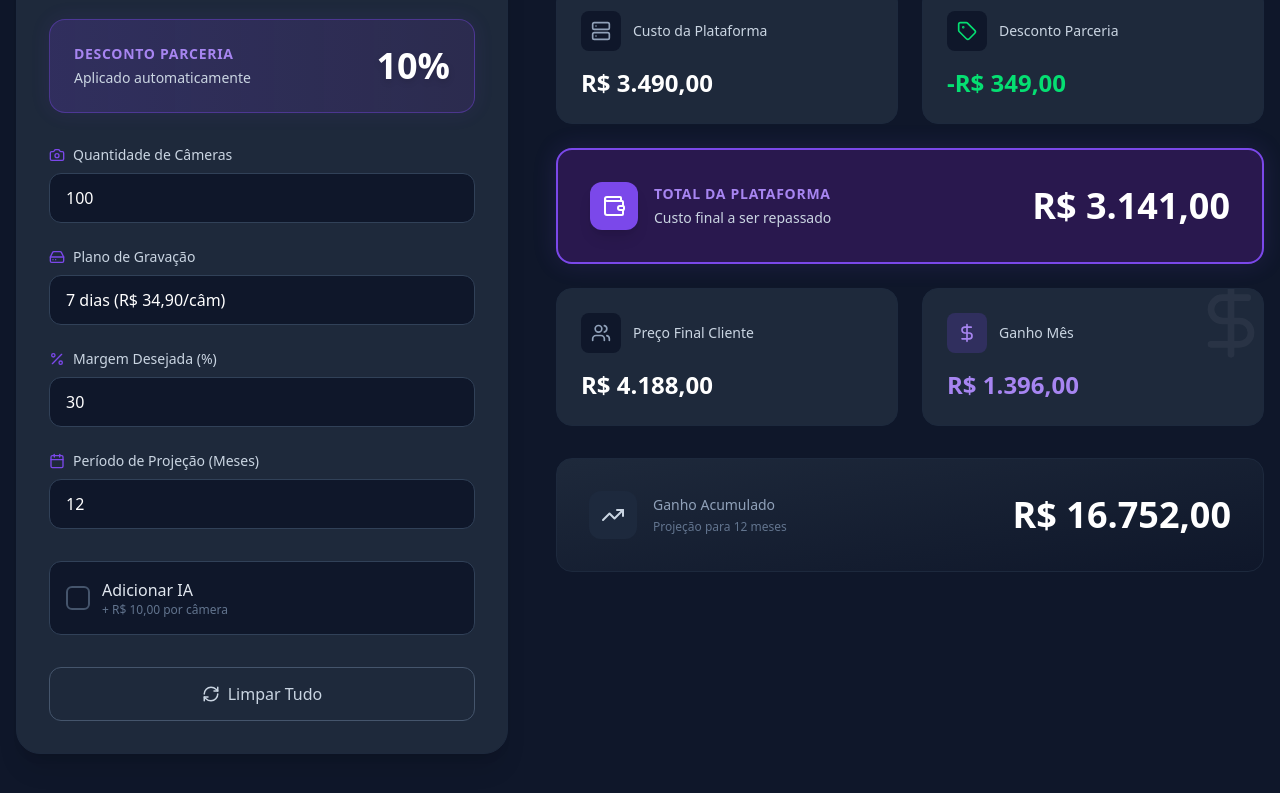
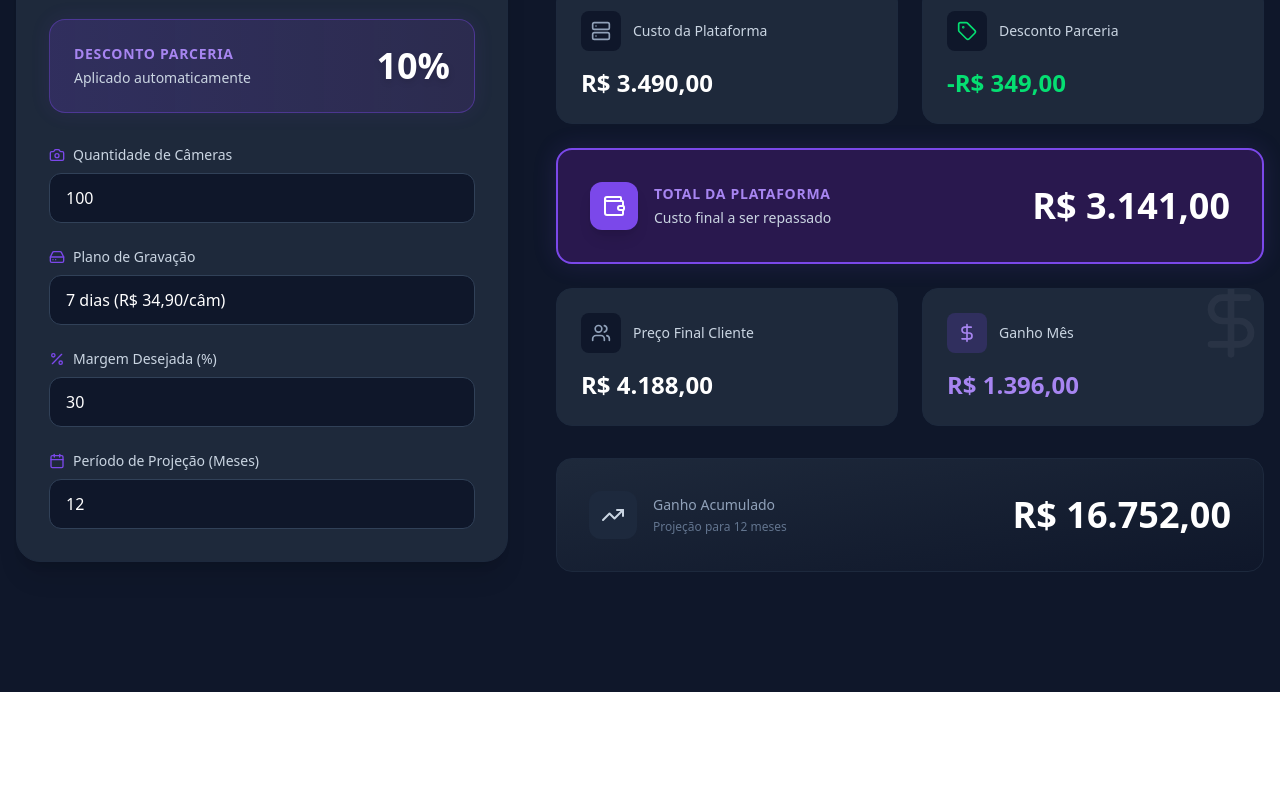
Before and after one commit to isaaceullen/parceirocamerite, a React (Vite) app: page / in a window 1280 px wide. Shown: the part 307-1100 px from the top of the page. After the commit the page ends 999 px from the top, so only its background shows below. Built offline with nearby package versions, Linux system fonts and the light colour scheme.

Commit message:
refactor: Remove unused IA state and logic
The 'ia' state variable and its associated logic for calculating the base unit cost have been removed. This feature was not being utilized in the current application logic.

```diff
--- a/src/App.tsx
+++ b/src/App.tsx
@@ -1,5 +1,5 @@
 import React, { useState } from 'react';
-import { Camera, HardDrive, DollarSign, Percent, Calendar, Sparkles, Tag, Server, Users, TrendingUp, RefreshCw, Wallet } from 'lucide-react';
+import { Camera, HardDrive, DollarSign, Percent, Calendar, Tag, Server, Users, TrendingUp, Wallet } from 'lucide-react';
 
 const PRECOS_BASE = {
   3: 24.9,
@@ -12,15 +12,6 @@ export default function App() {
   const [plano, setPlano] = useState<3 | 7 | 30>(7);
   const [margem, setMargem] = useState<number>(30);
   const [meses, setMeses] = useState<number>(12);
-  const [ia, setIa] = useState<boolean>(false);
-
-  const handleReset = () => {
-    setCameras(100);
-    setPlano(7);
-    setMargem(30);
-    setMeses(12);
-    setIa(false);
-  };
 
   // Lógica de Tiers de Desconto
   const getDiscountPercent = (qtdCameras: number) => {
@@ -31,7 +22,7 @@ export default function App() {
   };
 
   // Cálculos do Simulador
-  const custoBaseUnitario = PRECOS_BASE[plano] + (ia ? 10 : 0);
+  const custoBaseUnitario = PRECOS_BASE[plano];
   const custoDaPlataforma = cameras * custoBaseUnitario;
 
   const discountPercent = getDiscountPercent(cameras);
@@ -157,35 +148,7 @@ export default function App() {
                     className="w-full bg-[#0f172a] border border-slate-700 rounded-xl px-4 py-3 text-white focus:outline-none focus:ring-2 focus:ring-[#7B48EA] focus:border-transparent transition-all"
                   />
                 </div>
-
-                {/* IA Checkbox */}
-                <div className="pt-2">
-                  <label className="flex items-center gap-3 p-4 rounded-xl border border-slate-700 bg-[#0f172a] cursor-pointer hover:border-[#7B48EA]/50 transition-colors group">
-                    <div className="relative flex items-center justify-center">
-                      <input
-                        type="checkbox"
-                        checked={ia}
-                        onChange={(e) => setIa(e.target.checked)}
-                        className="peer appearance-none w-6 h-6 border-2 border-slate-600 rounded-md checked:bg-[#7B48EA] checked:border-[#7B48EA] transition-all cursor-pointer"
-                      />
-                      <Sparkles size={14} className="absolute text-white opacity-0 peer-checked:opacity-100 pointer-events-none" />
-                    </div>
-                    <div className="flex flex-col">
-                      <span className="font-medium text-slate-200 group-hover:text-white transition-colors">Adicionar IA</span>
-                      <span className="text-xs text-slate-500">+ R$ 10,00 por câmera</span>
-                    </div>
-                  </label>
-                </div>
               </div>
-
-              {/* Botão Limpar Tudo */}
-              <button
-                onClick={handleReset}
-                className="mt-8 w-full py-3.5 rounded-xl border border-slate-600 text-slate-300 hover:bg-slate-800 hover:text-white hover:border-slate-500 transition-all flex items-center justify-center gap-2 font-medium"
-              >
-                <RefreshCw size={18} />
-                Limpar Tudo
-              </button>
             </div>
           </div>
 
```
